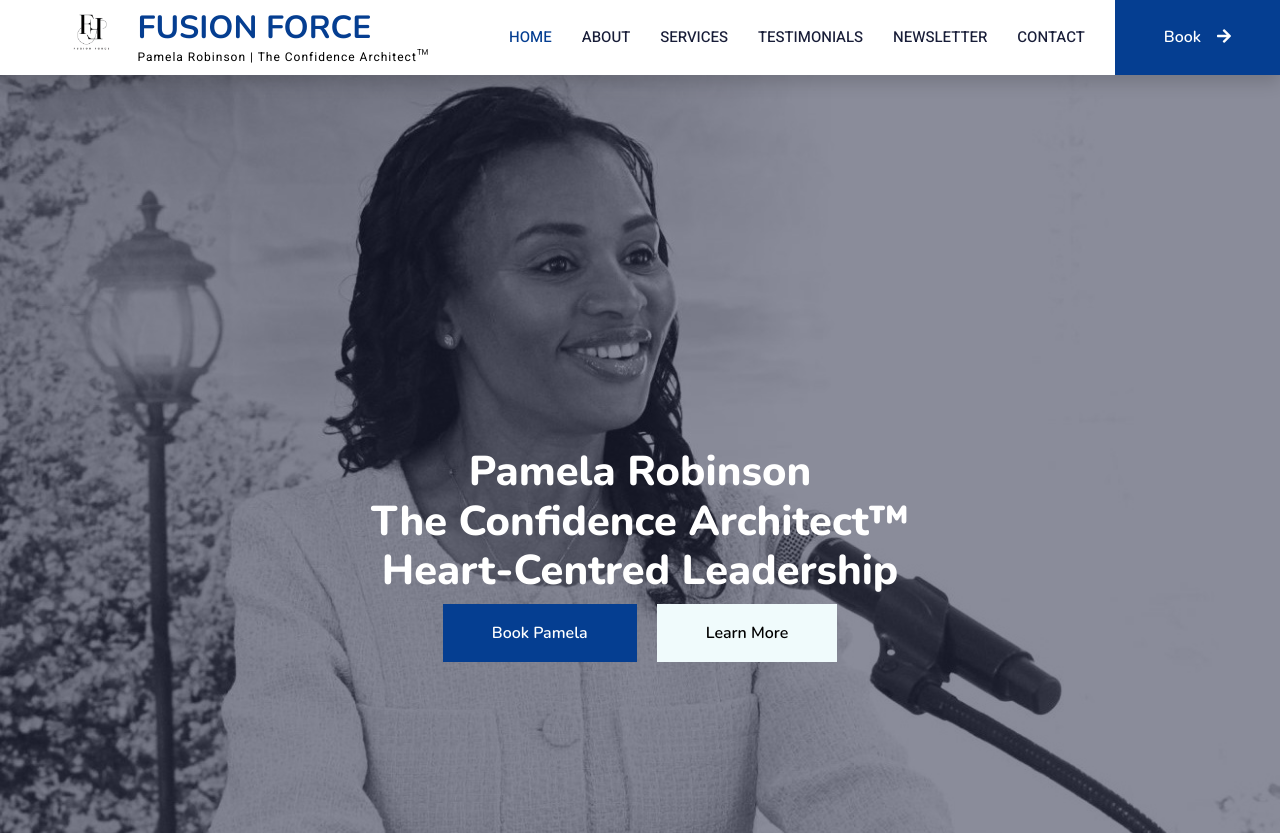
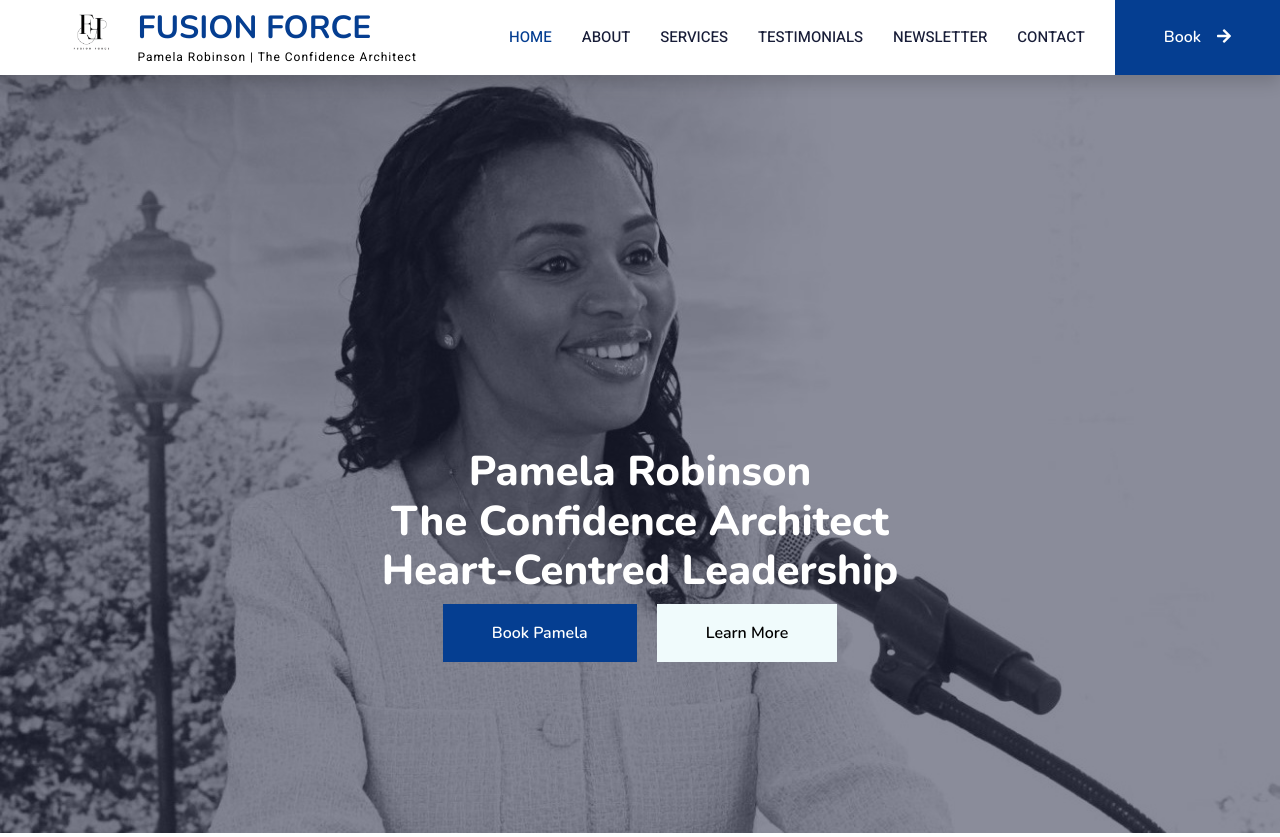
Before and after one commit to mfalmebetterdays-ux/BETTERDAYS, a Django app: page / in a window 1280 px wide. Shown: the top 837 px of the page. Run offline with Django 5.2, Linux system fonts and the light colour scheme; data comes from the database, SQL or seed files in the repository; data that the repository does not hold is empty; some libraries are stand-ins or nearby versions.

Commit message:
Simplify medi

```diff
--- a/templates/main/index.html
+++ b/templates/main/index.html
@@ -620,7 +620,7 @@
             {% endif %}
             <div class="d-flex flex-column">
                 <h2 class="m-0 text-primary">FUSION FORCE</h2>
-                <small class="text" style="font-size: 0.75rem; letter-spacing: 1px;color: #000">Pamela Robinson | The Confidence Architect™</small>
+                <small class="text" style="font-size: 0.75rem; letter-spacing: 1px;color: #000">Pamela Robinson | The Confidence Architect</small>
             </div>
         </a>
         <button type="button" class="navbar-toggler me-4" data-bs-toggle="collapse" data-bs-target="#navbarCollapse">
@@ -655,7 +655,7 @@
                             <div class="col-sm-10 col-lg-8 text-center">
                                 <h1 class="display-3 text-white animated slideInDown" style="font-size: 2.6rem;">
                                     Pamela Robinson<br>
-                                    The Confidence Architect™<br>
+                                    The Confidence Architect<br>
                                     Heart-Centred Leadership
                                 </h1>
 
@@ -684,7 +684,7 @@
             <div class="hero-mobile-content">
                 <h1 class="hero-mobile-title">
                     Pmela Robinson<br>
-                    The Confidence Architect™<br>
+                    The Confidence Architect<br>
                     Heart-Centred Leadership
                 </h1>
 
@@ -1338,7 +1338,7 @@
         <div class="container">
             <div class="text-center wow fadeInUp" data-wow-delay="0.1s">
                 <h6 class="section-title bg-white text-center text-primary px-3">Book Pamela</h6>
-                <p class="mb-3 small text-muted" style="font-size: 0.9rem; letter-spacing: 1px;"> The Confidence Architect™</p>
+                <p class="mb-3 small text-muted" style="font-size: 0.9rem; letter-spacing: 1px;"> The Confidence Architect</p>
                 <h1 class="mb-2">Work with Fusion Force</h1>
                 <p class="mb-4">Whether you need to elevate your team or you need a speaker who engages and transforms</p>
             </div>
@@ -1647,7 +1647,7 @@
                         <div class="copyright">
                             <p class="mb-2">&copy; <span id="current-year"></span>
                                 <a class="border-bottom text-white text-decoration-none" href="#home">Fusion Force LLC</a>. All Rights Reserved.</p>
-                            <p class="mb-1 small text-white-50" style="font-size: 0.75rem; letter-spacing: 1px;">Pamela Robinson | The Confidence Architect™</p>
+                            <p class="mb-1 small text-white-50" style="font-size: 0.75rem; letter-spacing: 1px;">Pamela Robinson | The Confidence Architect</p>
                             <p class="mb-0 text-muted">
                                 <i class="fas fa-heart text-danger"></i> Empowering Leaders Worldwide
                                 <i class="fas fa-heart text-danger ms-2"></i>
```
